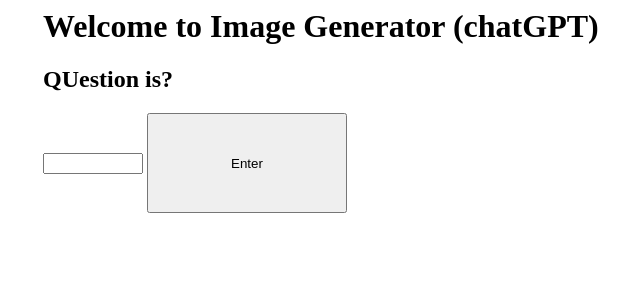
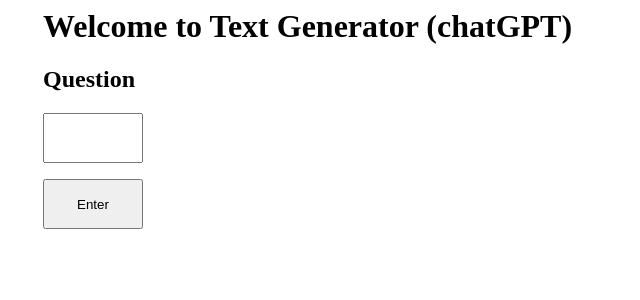
Before and after one commit to 4Ashh/ntu, a Python web app: template templates/text_gpt.html in a window 1280 px wide. Shown: the top 300 px of the page, without its empty margins (281-921 px from the left). Run offline with Jinja, Linux system fonts and the light colour scheme; the template is opened without the code that fills it, so the values that code supplies are empty.

Commit message:
Update text_gpt.html

```diff
--- a/templates/text_gpt.html
+++ b/templates/text_gpt.html
@@ -6,10 +6,10 @@
 </style>
 
 <div class="container">
-<h1>Welcome to Image Generator (chatGPT)</h1>
+<h1>Welcome to Text Generator (chatGPT)</h1>
 <form action="/text_result" method="post">
-        <h2>QUestion is?</h2>
-        <input type = "text" name="q" style="width: 100px;hright:50px">
-        <input type = "submit" value="Enter" style="width:200px;height:100px;">
+        <h2>Question </h2>
+        <input type = "text" name="q" style="width:100px;height:50px">
+        <p><input type = "submit" value="Enter" style="width:100px;height:50px"></p>
 </form>
 </div>
```
